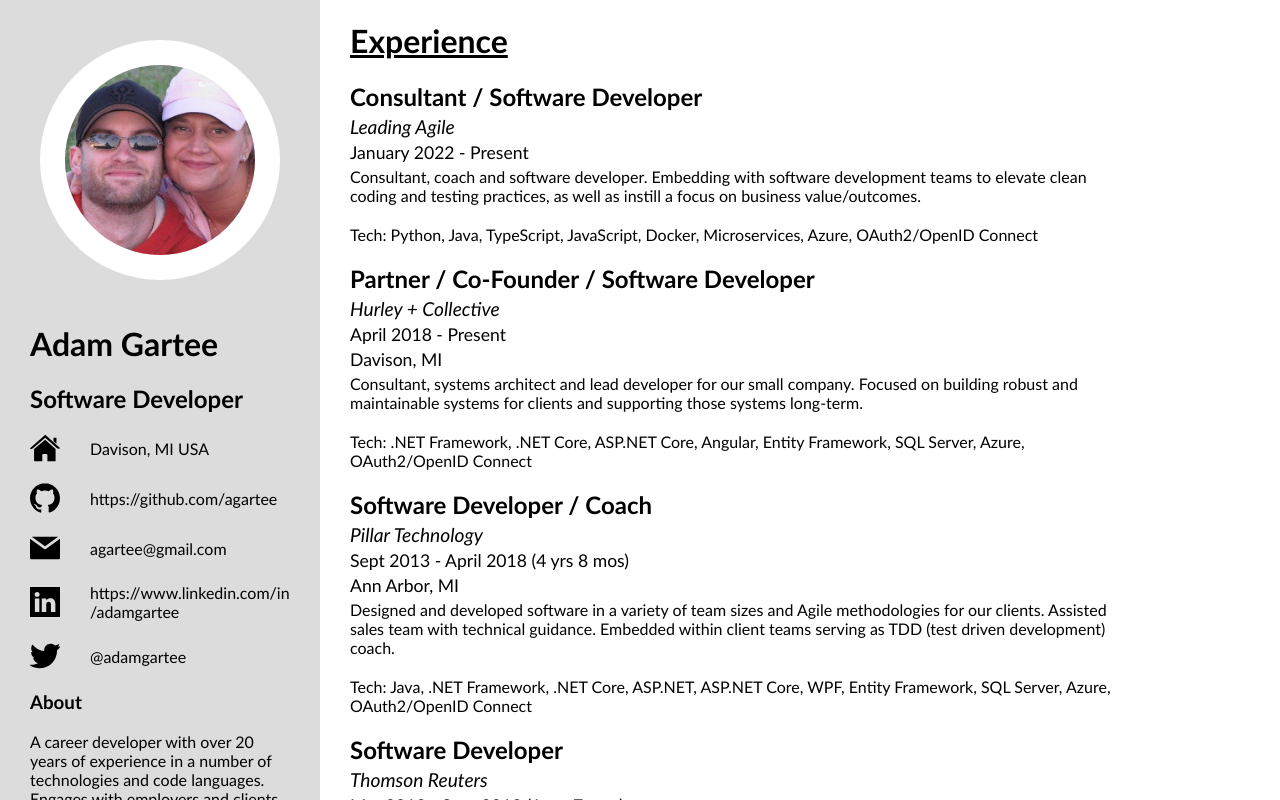
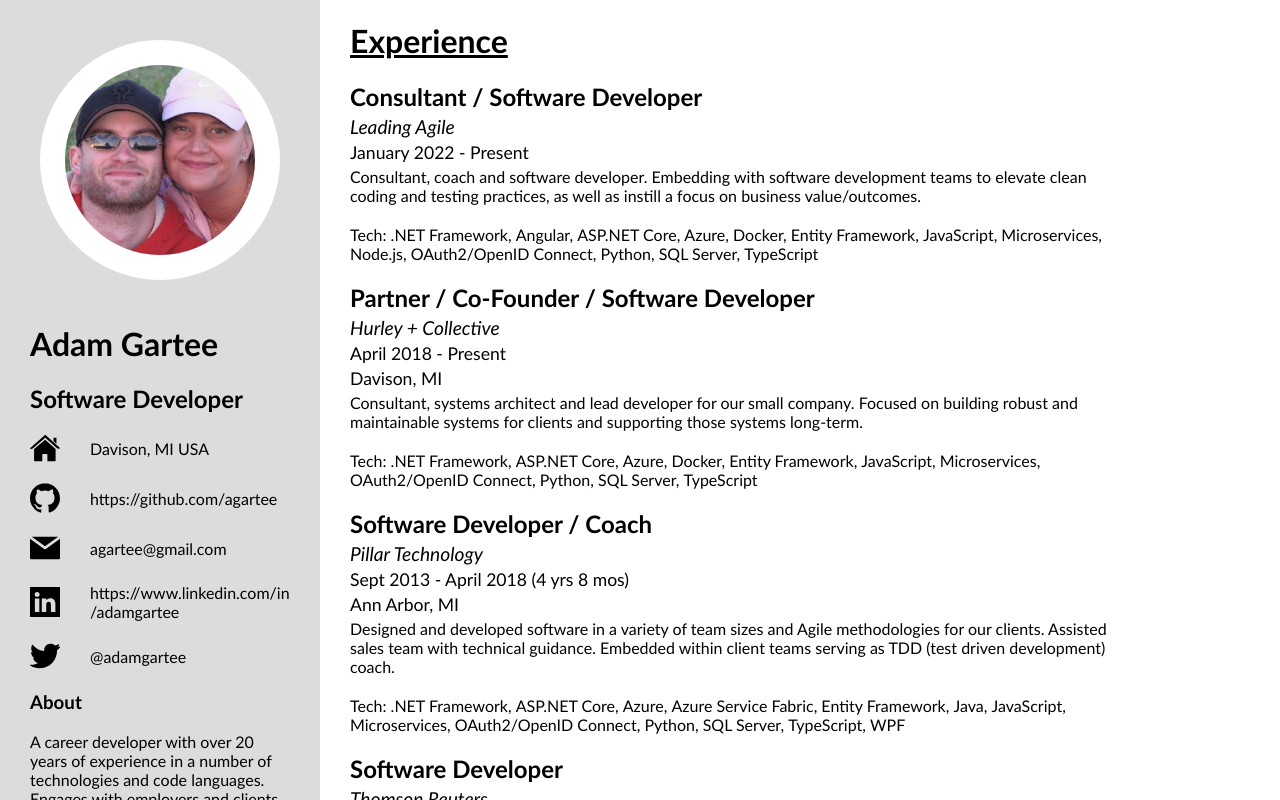
Before and after one commit to agartee/resume, a plain HTML site: page index.html in a window 1280 px wide. Drawn offline with Linux system fonts and the light colour scheme.

Commit message:
style and content refinements to experience/tech sections

```diff
--- a/index.html
+++ b/index.html
@@ -152,6 +152,24 @@
                 margin-top: 20px;
             }
 
+            .experience .technologies ul {
+                display: inline;
+                list-style: none;
+                padding-left:0;
+            }
+
+            .experience .technologies li {
+                display: inline;
+            }
+
+            .experience .technologies li:after {
+                content: ", ";
+            }
+
+            .experience .technologies li:last-child::after {
+                content: "";
+            }
+
             .skills {
                 max-width: var(--body-container-width);
             }
@@ -247,7 +265,24 @@
                 <span class="responsibilities">
                     Consultant, coach and software developer. Embedding with software development teams to elevate clean coding and testing practices, as well as instill a focus on business value/outcomes.
                 </span>
-                <span class="technologies">Tech: Python, Java, TypeScript, JavaScript, Docker, Microservices, Azure, OAuth2/OpenID Connect</span>
+                <span class="technologies">
+                    Tech:
+                    <ul>
+                        <li>.NET Framework</li>
+                        <li>Angular</li>
+                        <li>ASP.NET Core</li>
+                        <li>Azure</li>
+                        <li>Docker</li>
+                        <li>Entity Framework</li>
+                        <li>JavaScript</li>
+                        <li>Microservices</li>
+                        <li>Node.js</li>
+                        <li>OAuth2/OpenID Connect</li>
+                        <li>Python</li>
+                        <li>SQL Server</li>
+                        <li>TypeScript</li>
+                    </ul>
+                </span>
             </div>
 
             <div class="experience">
@@ -258,7 +293,22 @@
                 <span class="responsibilities">
                     Consultant, systems architect and lead developer for our small company. Focused on building robust and maintainable systems for clients and supporting those systems long-term.
                 </span>
-                <span class="technologies">Tech: .NET Framework, .NET Core, ASP.NET Core, Angular, Entity Framework, SQL Server, Azure, OAuth2/OpenID Connect</span>
+                <span class="technologies">
+                    Tech:
+                    <ul>
+                        <li>.NET Framework</li>
+                        <li>ASP.NET Core</li>
+                        <li>Azure</li>
+                        <li>Docker</li>
+                        <li>Entity Framework</li>
+                        <li>JavaScript</li>
+                        <li>Microservices</li>
+                        <li>OAuth2/OpenID Connect</li>
+                        <li>Python</li>
+                        <li>SQL Server</li>
+                        <li>TypeScript</li>
+                    </ul>
+                </span>
             </div>
 
             <div class="experience">
@@ -269,7 +319,24 @@
                 <span class="responsibilities">
                     Designed and developed software in a variety of team sizes and Agile methodologies for our clients. Assisted sales team with technical guidance. Embedded within client teams serving as TDD (test driven development) coach.
                 </span>
-                <span class="technologies">Tech: Java, .NET Framework, .NET Core, ASP.NET, ASP.NET Core, WPF, Entity Framework, SQL Server, Azure, OAuth2/OpenID Connect</span>
+                <span class="technologies">
+                    Tech:
+                    <ul>
+                        <li>.NET Framework</li>
+                        <li>ASP.NET Core</li>
+                        <li>Azure</li>
+                        <li>Azure Service Fabric</li>
+                        <li>Entity Framework</li>
+                        <li>Java</li>
+                        <li>JavaScript</li>
+                        <li>Microservices</li>
+                        <li>OAuth2/OpenID Connect</li>
+                        <li>Python</li>
+                        <li>SQL Server</li>
+                        <li>TypeScript</li>
+                        <li>WPF</li>
+                    </ul>
+                </span>
             </div>
 
             <div class="experience">
@@ -280,7 +347,18 @@
                 <span class="responsibilities">
                     Developed software within a large product team with multiple sub-teams using Agile/Scrum methodologies. Designed and developed configuration-driven authorization module for said product. Acted as coach for junior and mid-level developers.
                 </span>
-                <span class="technologies">Tech: .NET Framework, WPF, Silverlight, WCF, ASP.NET, SQL Server</span>
+                <span class="technologies">
+                    Tech:
+                    <ul>
+                        <li>.NET Framework</li>
+                        <li>ASP.NET</li>
+                        <li>Entity Framework</li>
+                        <li>Silverlight</li>
+                        <li>SQL Server</li>
+                        <li>WCF</li>
+                        <li>WPF</li>
+                    </ul>
+                </span>
             </div>
 
             <div class="experience">
@@ -291,7 +369,15 @@
                 <span class="responsibilities">
                     Developed software using Agile/Scrum methodologies for a legacy ASP (classic) application upgrade to ASP.NET.
                 </span>
-                <span class="technologies">Tech: .NET Framework, ASP.NET, Entity Framework, SQL Server</span>
+                <span class="technologies">
+                    Tech:
+                    <ul>
+                        <li>.NET Framework</li>
+                        <li>ASP.NET</li>
+                        <li>Entity Framework</li>
+                        <li>SQL Server</li>
+                    </ul>
+                </span>
             </div>
 
             <div class="experience">
@@ -302,7 +388,18 @@
                 <span class="responsibilities">
                     Designed, developed and maintained an internal Medicaid eligibility lookup desktop application. Worked on multiple teams building internal web applications and reports.
                 </span>
-                <span class="technologies">Tech: .NET Framework, WPF, WCF, ASP.NET, Entity Framework, SQL Server, BizTalk</span>
+                <span class="technologies">
+                    Tech:
+                    <ul>
+                        <li>.NET Framework</li>
+                        <li>ASP.NET</li>
+                        <li>BizTalk</li>
+                        <li>Entity Framework</li>
+                        <li>SQL Server</li>
+                        <li>WCF</li>
+                        <li>WPF</li>
+                    </ul>
+                </span>
             </div>
 
             <div class="experience">
@@ -313,7 +410,15 @@
                 <span class="responsibilities">
                     Developed software used to estimate and configure networking/server cabinets and other network-related equipment for deployment within General Motors facilities.
                 </span>
-                <span class="technologies">Tech: .NET Framework, ASP.NET, SQL Server, VBA</span>
+                <span class="technologies">
+                    Tech:
+                    <ul>
+                        <li>.NET Framework</li>
+                        <li>ASP.NET</li>
+                        <li>SQL Server</li>
+                        <li>VBA</li>
+                    </ul>
+                </span>
             </div>
 
             <h1>Skills</h1>
@@ -356,8 +461,11 @@
                     <li>Domain Driven Design (DDD)</li>
                     <li><a href="https://github.com/">Git/GitHub</a></li>
                     <li>HTML/CSS</li>
+                    <li>JavaScript</li>
+                    <li><a href="https://github.com/jbogard/MediatR/">MediatR</a></li>
                     <li>Microservices Architecture</li>
                     <li><a href="https://www.microsoft.com/en-us/sql-server/">Microsoft SQL Server</a></li>
+                    <li><a href="https://nodejs.org/">Node.js</a></li>
                     <li>Python</li>
                 </ul>
             </div>
@@ -379,12 +487,9 @@
                     <li><a href="https://azure.microsoft.com/en-us/services/service-fabric/">Azure Service Fabric</a></li>
                     <li><a href="https://identityserver4.readthedocs.io/">Identity Server</a></li>
                     <li><a href="https://www.java.com">Java</a></li>
-                    <li><a href="https://www.java.com">JavaScript</a></li>
                     <li><a href="https://www.jenkins.io/">Jenkins (CI/CD provider)</a></li>
                     <li><a href="https://kafka.apache.org/">Kafka</a></li>
-                    <li><a href="https://github.com/jbogard/MediatR/">MediatR</a></li>
                     <li>MySQL</li>
-                    <li><a href="https://nodejs.org/">Node.js</a></li>
                     <li>OAuth2/OpenID Connect</li>
                     <li>Oracle</li>
                     <li><a href="https://reactjs.org/">React</a></li>
```
